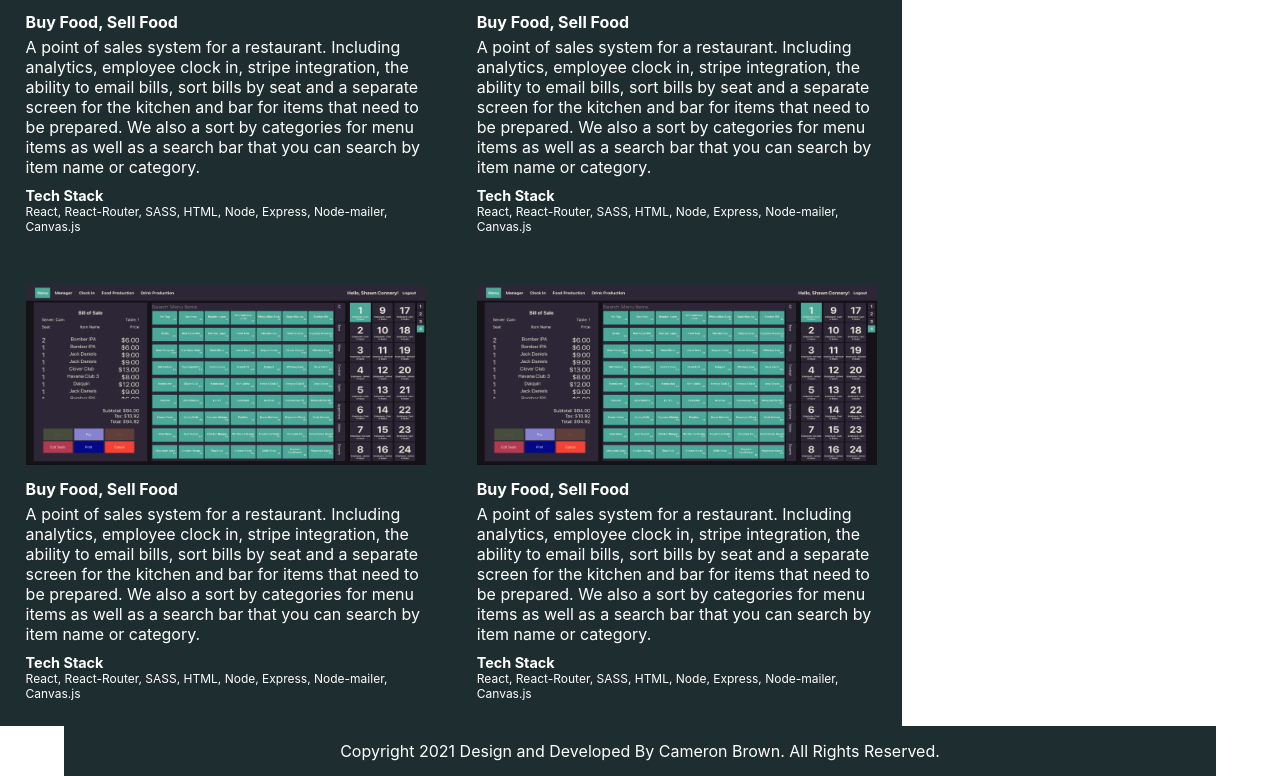
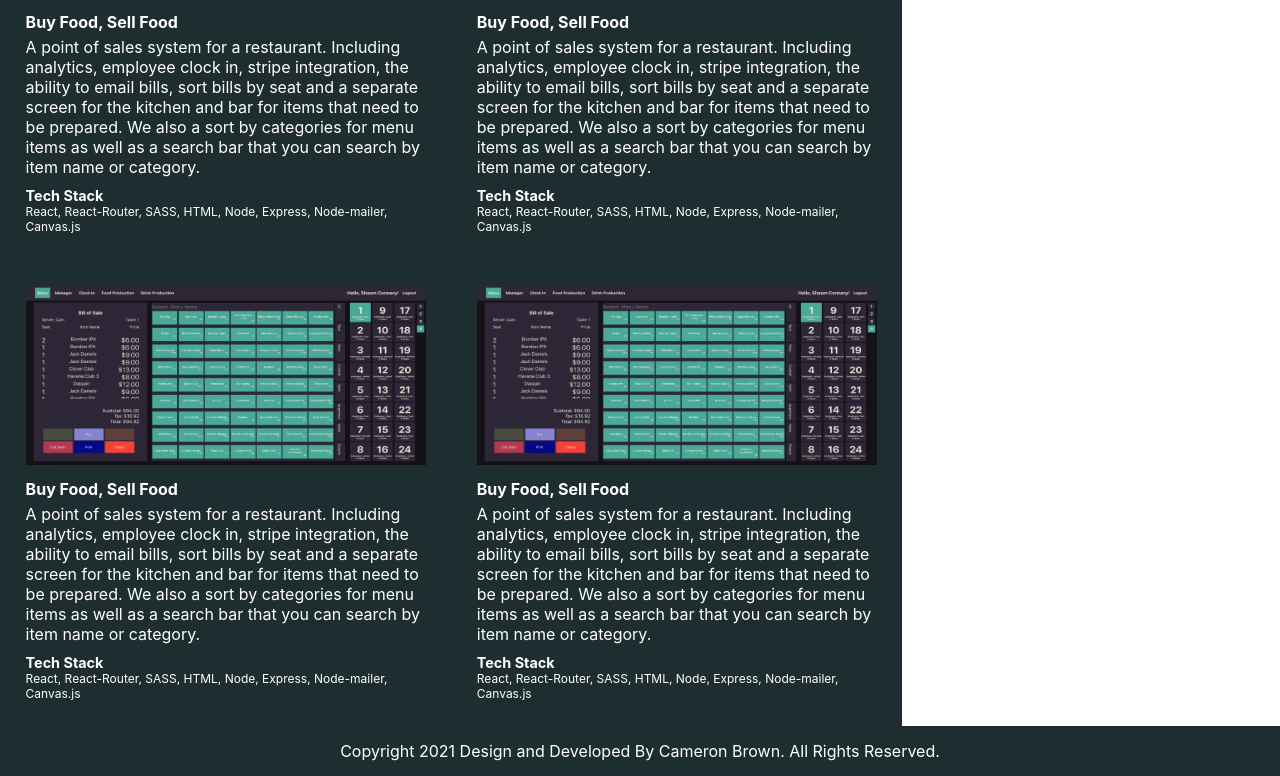
Before and after one commit to CamBrown101/personal-website, a React (Create React App) app: page /projects in a window 1280 px wide. Shown: the part 258-1034 px from the top of the page. Built offline with nearby package versions, Linux system fonts and the light colour scheme.

Commit message:
Fix footer resposiveness

```diff
--- a/src/Components/Footer.scss
+++ b/src/Components/Footer.scss
@@ -4,9 +4,9 @@
   display: flex;
   align-items: center;
   justify-content: center;
-  margin-right: 5%;
-  margin-left: 5%;
-  width: 90%;
+  margin-right: auto;
+  margin-left: auto;
+  max-width: 1350px;
   height: 50px;
   color: $footer-font;
   background-color: $footer-background;
```
